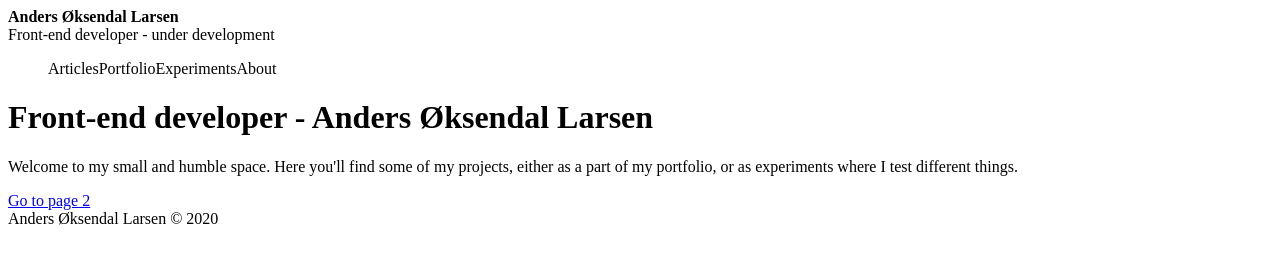
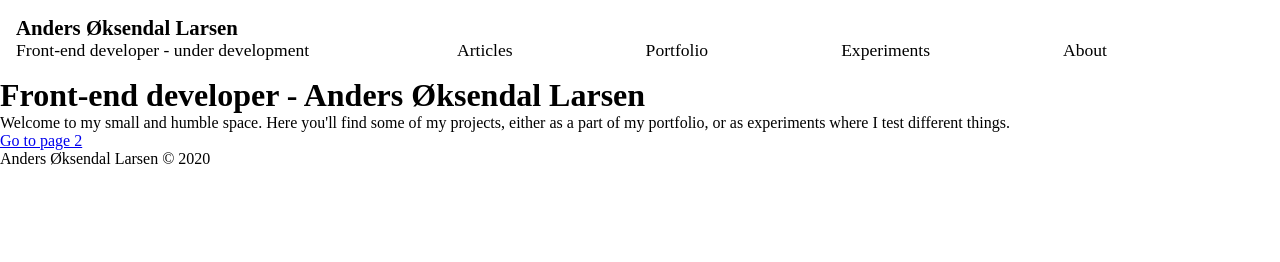
Before and after one commit to aoelarsen/portfolio, a Gatsby site: page / in a window 1280 px wide. Built offline with nearby package versions, Linux system fonts and the light colour scheme; Gatsby itself is replaced by a stand-in of ours.

Commit message:
added navigation components. added global styles component

```diff
--- a/src/components/header/Header.js
+++ b/src/components/header/Header.js
@@ -1,16 +1,15 @@
 import React from "react"
+
+import HeaderWrap from "./HeaderWrap"
+import Logo from "../logo/Logo"
 import MainNav from "../navigation/MainNav"
 
 const Header = () => {
   return (
-    <header>
-      <div>
-        <strong>Anders Øksendal Larsen</strong>
-        <br />
-        Front-end developer - under development
-      </div>
+    <HeaderWrap>
+      <Logo />
       <MainNav />
-    </header>
+    </HeaderWrap>
   )
 }
 
--- /dev/null
+++ b/src/components/header/HeaderWrap.js
@@ -0,0 +1,12 @@
+import styled from "styled-components"
+
+const HeaderWrap = styled.header`
+  display: grid;
+  grid-template: 2fr 1fr / auto;
+
+  @media screen and (min-width: 660px) {
+    grid-template: 1fr / auto 1fr;
+  }
+`
+
+export default HeaderWrap
--- a/src/components/layout.js
+++ b/src/components/layout.js
@@ -2,12 +2,14 @@ import React from "react"
 import PropTypes from "prop-types"
 // import { useStaticQuery, graphql } from "gatsby"
 
+import GlobalStyles from "../globalStyles/GlobalStyles"
 import Header from "./header/Header"
 import Footer from "./footer/Footer"
 
 const Layout = ({ children }) => {
   return (
     <div>
+      <GlobalStyles />
       <Header />
       <main>{children}</main>
       <Footer />
--- /dev/null
+++ b/src/components/logo/Logo.js
@@ -0,0 +1,18 @@
+import React from "react"
+
+import LogoWrap from "./LogoWrap"
+import LogoLink from "./LogoLink"
+
+const Logo = () => {
+  return (
+    <LogoWrap>
+      <LogoLink to="/">
+        <strong>Anders Øksendal Larsen</strong>
+        <br />
+        Front-end developer <span>- under development</span>
+      </LogoLink>
+    </LogoWrap>
+  )
+}
+
+export default Logo
--- /dev/null
+++ b/src/components/logo/LogoLink.js
@@ -0,0 +1,15 @@
+import { Link } from "gatsby"
+import styled from "styled-components"
+
+const LogoLink = styled(Link)`
+  color: inherit;
+  text-decoration: none;
+  text-align: justify;
+  font-size: 1.1rem;
+
+  & strong {
+    font-size: 1.3rem;
+  }
+`
+
+export default LogoLink
--- /dev/null
+++ b/src/components/logo/LogoWrap.js
@@ -0,0 +1,8 @@
+import styled from "styled-components"
+
+const LogoWrap = styled.div`
+  padding: 1rem;
+  min-width: 300px;
+`
+
+export default LogoWrap
--- a/src/components/navigation/MainNav.js
+++ b/src/components/navigation/MainNav.js
@@ -1,17 +1,19 @@
 import React from "react"
 
+import NavWrap from "./NavWrap"
 import NavList from "./NavList"
+import NavItem from "./NavItem"
 
 const MainNav = () => {
   return (
-    <nav>
+    <NavWrap>
       <NavList>
-        <li>Articles</li>
-        <li>Portfolio</li>
-        <li>Experiments</li>
-        <li>About</li>
+        <NavItem to="/articles">Articles</NavItem>
+        <NavItem to="/portfolio">Portfolio</NavItem>
+        <NavItem to="/experiments">Experiments</NavItem>
+        <NavItem to="/about">About</NavItem>
       </NavList>
-    </nav>
+    </NavWrap>
   )
 }
 
--- /dev/null
+++ b/src/components/navigation/NavItem.js
@@ -0,0 +1,14 @@
+import React from "react"
+
+import NavListLi from "./NavListLi"
+import NavLink from "./NavLink"
+
+const NavItem = ({ to, children }) => {
+  return (
+    <NavListLi>
+      <NavLink to={to}>{children}</NavLink>
+    </NavListLi>
+  )
+}
+
+export default NavItem
--- /dev/null
+++ b/src/components/navigation/NavLink.js
@@ -0,0 +1,15 @@
+import { Link } from "gatsby"
+import styled from "styled-components"
+
+const NavLink = styled(Link)`
+  padding: 0.5rem;
+  color: inherit;
+  text-decoration: none;
+  font-size: 1.1rem;
+
+  &:hover {
+    box-shadow: inset 0px -2px 0px 0px var(--dark-green);
+  }
+`
+
+export default NavLink
--- a/src/components/navigation/NavList.js
+++ b/src/components/navigation/NavList.js
@@ -1,8 +1,13 @@
 import styled from "styled-components"
 
 const NavList = styled.ul`
+  width: 100%;
+  max-width: 900px;
+  padding-bottom: 1rem;
   list-style: none;
   display: flex;
+  justify-content: space-evenly;
+  gap: 1rem 0rem;
 `
 
 export default NavList
--- /dev/null
+++ b/src/components/navigation/NavListLi.js
@@ -0,0 +1,7 @@
+import styled from "styled-components"
+
+const NavListLi = styled.li`
+  align-self: flex-end;
+`
+
+export default NavListLi
--- /dev/null
+++ b/src/components/navigation/NavWrap.js
@@ -0,0 +1,7 @@
+import styled from "styled-components"
+
+const NavWrap = styled.nav`
+  display: flex;
+`
+
+export default NavWrap
--- a/src/globalStyles/GlobalStyles.js
+++ b/src/globalStyles/GlobalStyles.js
@@ -9,6 +9,13 @@ const GlobalStyles = createGlobalStyle`
     --dark-green: #00331D ;
     --black: #252525;
   }
+
+  *,
+  *:before,
+  *:after {
+    margin: 0;
+    padding: 0;
+  }
 `
 
 export default GlobalStyles
```
